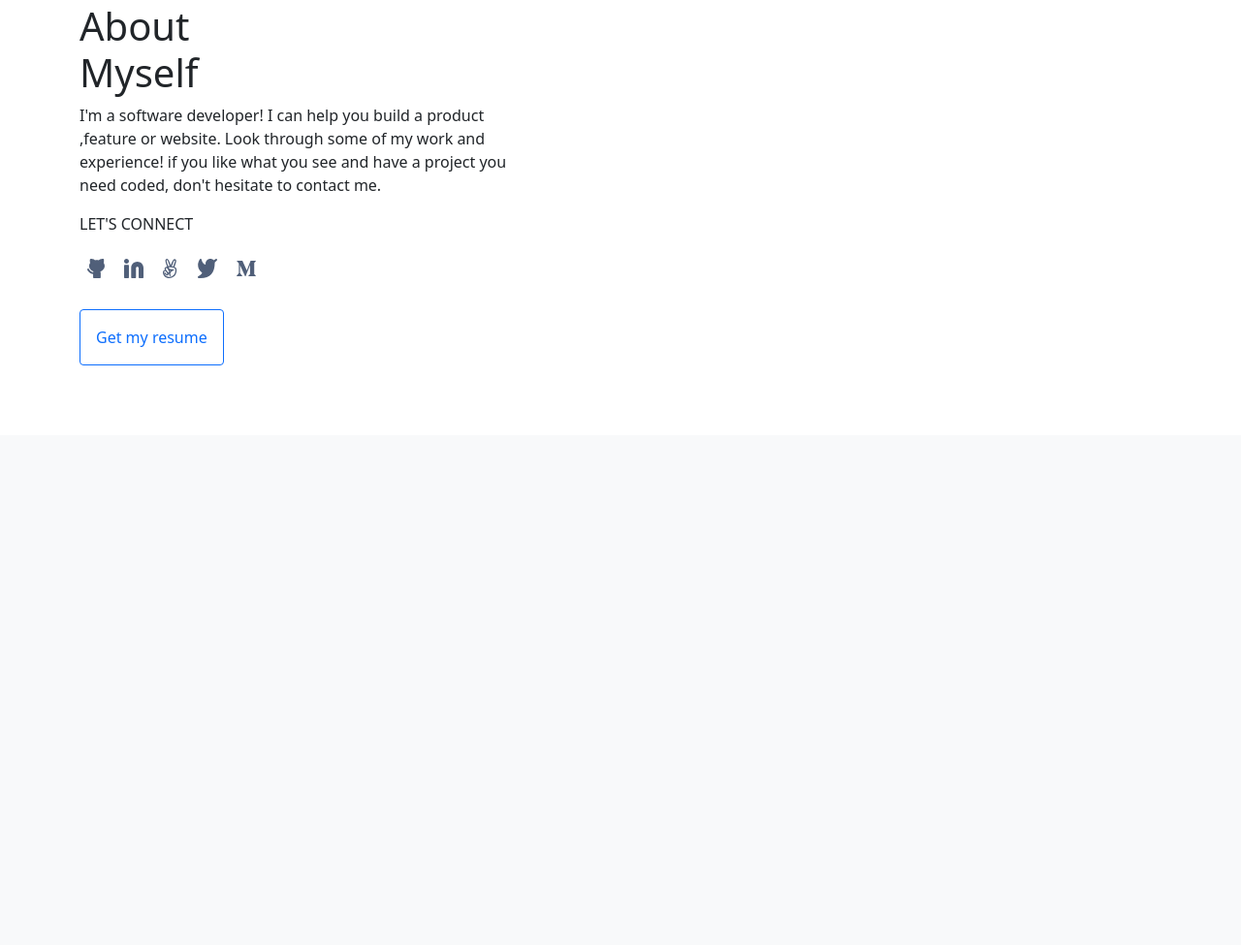
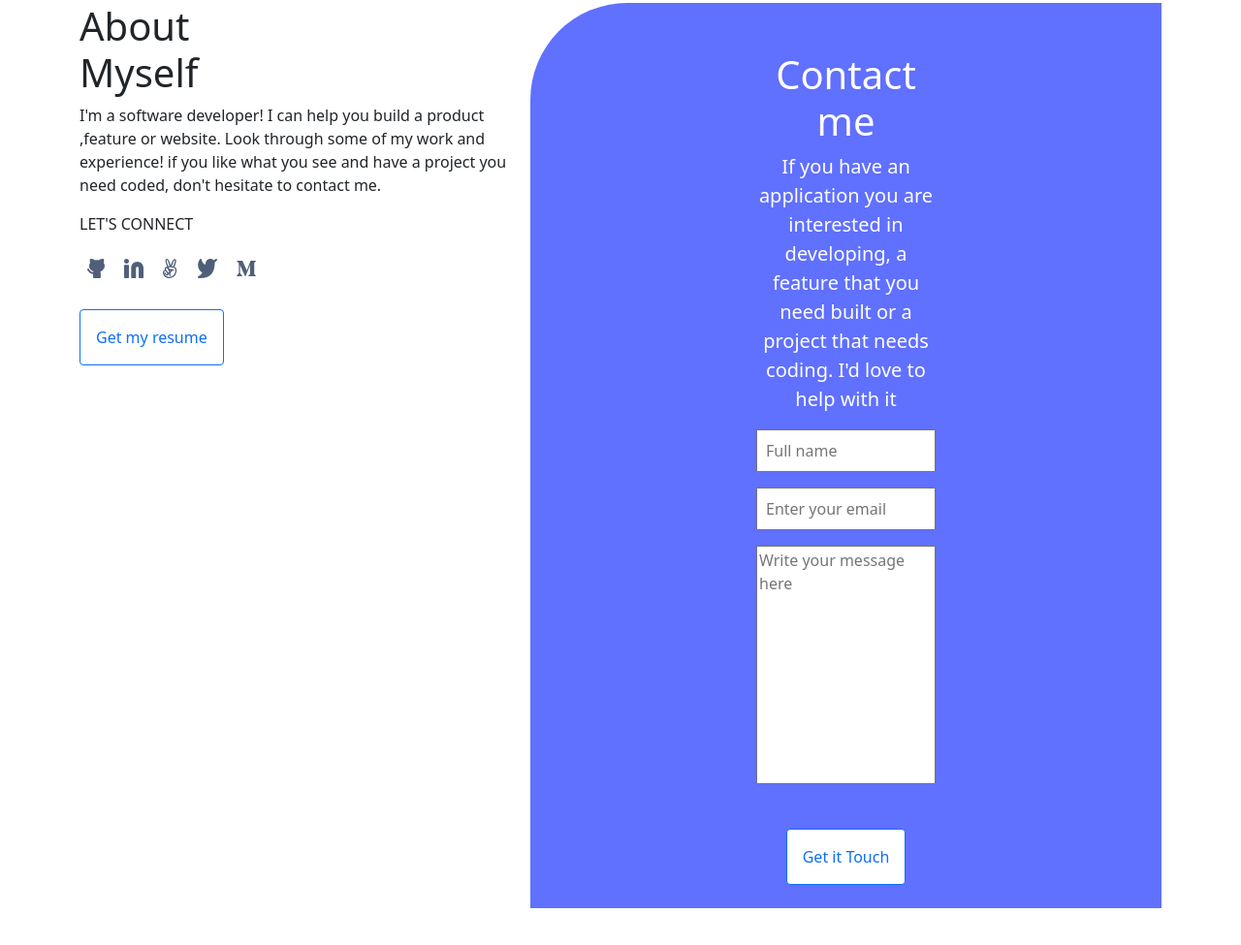
Before and after one commit to danigalindo10/bootstrap-portfolio, a website: page index.html in a window 1280 px wide. Shown: the part 2794-3769 px from the top of the page at 97% size. Before the commit the page ends 3243 px from the top, so only its background shows below. Drawn offline with nearby package versions, Linux system fonts and the light colour scheme; files that its build step writes are made by us from their sources.

Commit message:
5th commit contact-section Mugisha

```diff
--- a/index.html
+++ b/index.html
@@ -244,7 +244,40 @@
           </div>
         </div>
 
-        <!-- End of about me -->
+    <!-- End of about me -->
+    <!--The begin Contact form section-->
+    <footer id="Footer" style="background-color: #6070ff; padding-top: 50px;
+    border-top-left-radius: 100px;
+    ">
+      <div class="back-contact"></div>
+      <div class="container">
+        <div class="background-contact">
+          <div class="container d-flex justify-content-center text-center col-ms-4 col-md-7 col-lg-4">
+            <div class="back-c"></div>
+            <div class="content-contact">
+              <div class="Contact-head">
+                <h2 class="text-white fs-1">Contact me</h2>
+                <p class="text-white fs-5"> If you have an application you are interested in developing, a feature that you need built or a project that needs coding. I'd love to help with it </p>
+              </div>
+              <form action="https://formspree.io/f/xlezzzon" method="post" autocomplete="off" >
+                <div class="input-warpper w-100 my-3 ">
+                  <input class="input w-100 p-2 " type="text" placeholder="Full name" required maxlength="30" />
+                </div>
+                <div class="input-warpper w-100 my-3 ">
+                  <input class="input w-100 p-2 " type="email" placeholder="Enter your email" required />
+                </div>
+                <div class="area-warpper w-100 my-3">
+                  <textarea name="message w-100 p-2" cols="30" rows="10" placeholder="Write your message here" maxlength="500" required style="resize: none; width: 100%;"></textarea>
+                </div>
+                <div class="btn-warpper">
+                  <button class="bg-white border border-primary my-4 p-3 text-primary rounded" type="submit">Get it Touch</button>
+                </div>
+              </form>
+            </div>
+          </div>
+        </div>
+      </div>
+    </footer>
 
     <!--The End Contact form section-->
     <!--JS BOOTSTRAP-->
```
